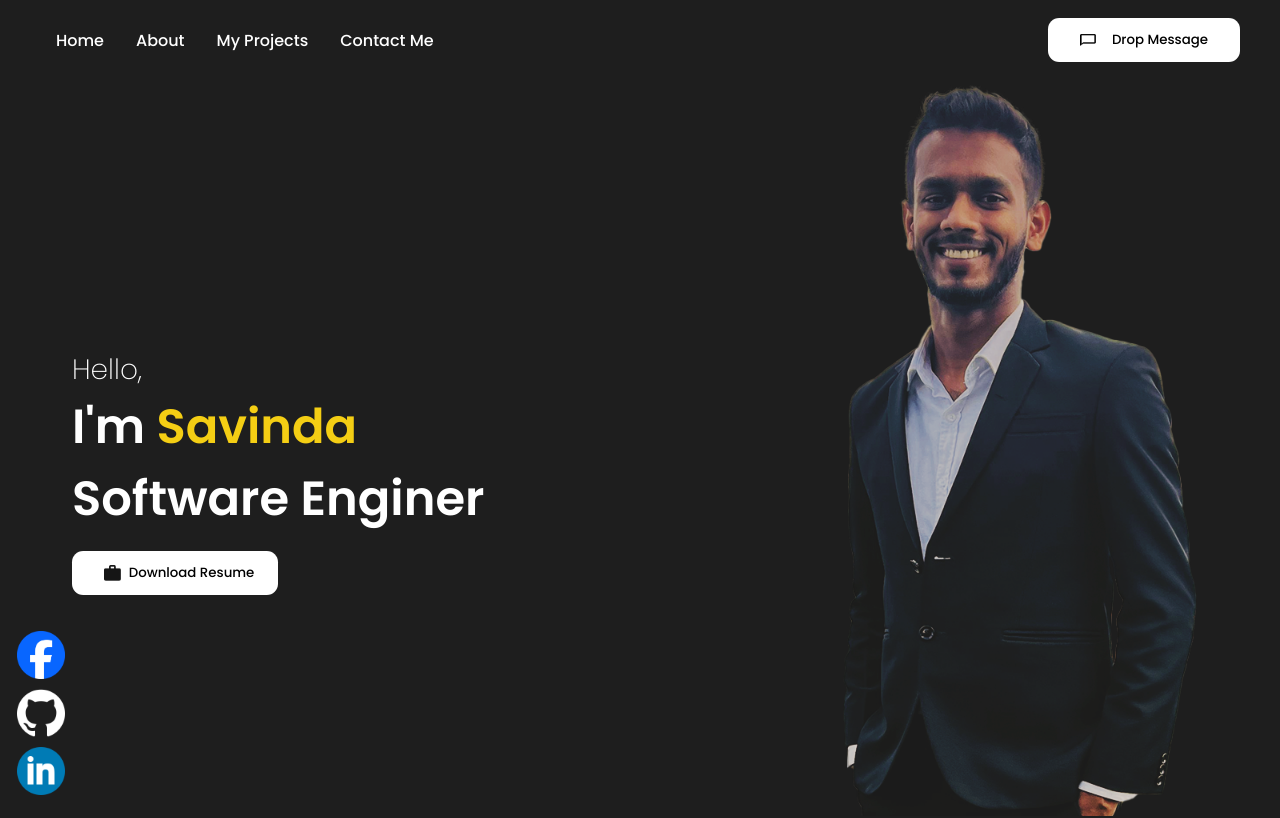
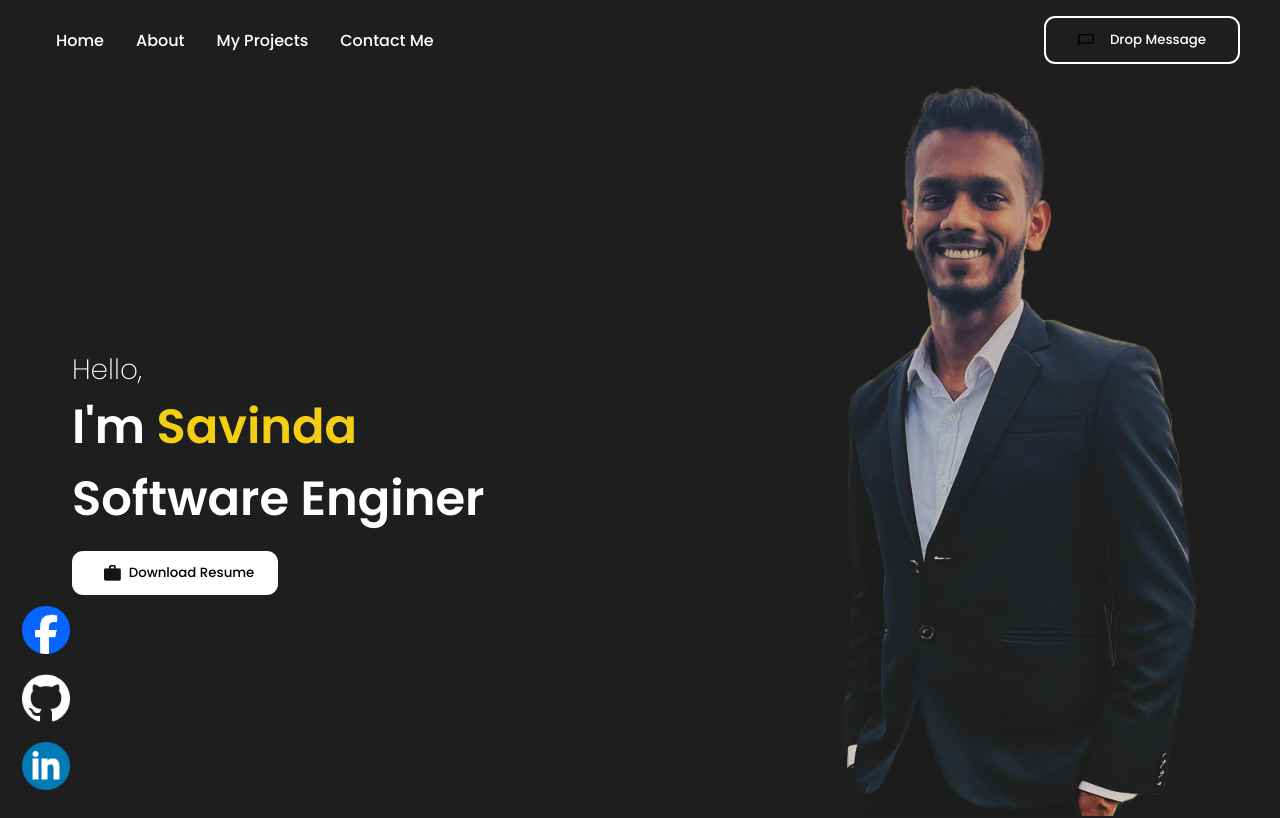
Before and after one commit to SavindaKaveesha/Portfolio, a React (Create React App) app: page / in a window 1280 px wide. Shown: the top 818 px of the page. Built offline with nearby package versions, Linux system fonts and the light colour scheme.

Commit message:
button change

```diff
--- a/src/components/NavBar/navbar.css
+++ b/src/components/NavBar/navbar.css
@@ -49,19 +49,21 @@
 }
 
 .desktopMenuBtn{
-    background: white;
-    color: black;
+    background: rgb(30,30,30);
+    color: rgb(255, 255, 255);
     border: none;
     display: flex;
     align-items: center;
     justify-content: center;
     padding: 0 2rem 0 1rem;
     border-radius: 0.7rem;
+    border: 2px solid #ffffff;
     transition: background 0.3s ease, color 0.3s ease;
 }
 
 .desktopMenuBtn:hover {
     color: black;
+    background-color: rgb(30, 30, 30);
     cursor: pointer;
     transform: scale(1.1);
     transition: background 0.3s ease, color 0.3s ease, transform 0.5s ease;
--- a/src/components/contact/contact.css
+++ b/src/components/contact/contact.css
@@ -60,22 +60,3 @@
     display: flex;
     flex-wrap: wrap;
 }
-
-.icon:hover {
-    color: black;
-    cursor: pointer;
-    transform: scale(1.2);
-    transition: background 0.3s ease, color 0.3s ease, transform 0.5s ease;
-}
-
-.icon{
-    height: 3rem;
-    width: 3rem;
-    margin: 0 0.75rem;
-    display: flex;
-    flex-wrap: wrap;
-    flex-direction: row;
-    justify-content: center;
-    align-items: center;
-    transition: background 0.3s ease;
-}
--- a/src/components/floating buttons/floating button.css
+++ b/src/components/floating buttons/floating button.css
@@ -4,9 +4,27 @@
     left: 0;
     display: flex;
     flex-direction: column;
-    align-items: flex-start;
+    align-items: flex-end;
   }
 
   .icon-link {
-    margin: 5px;
+    margin: 10px;
   }
+
+  .icon:hover {
+    color: black;
+    cursor: pointer;
+    transform: scale(1.2);
+}
+
+.icon{
+    height: 3rem;
+    width: 3rem;
+    margin: 0 0.75rem;
+    display: flex;
+    flex-wrap: wrap;
+    flex-direction: row;
+    justify-content: center;
+    align-items: center;
+    transition: background 0.3s ease, color 0.3s ease, transform 0.5s ease;
+}
```
